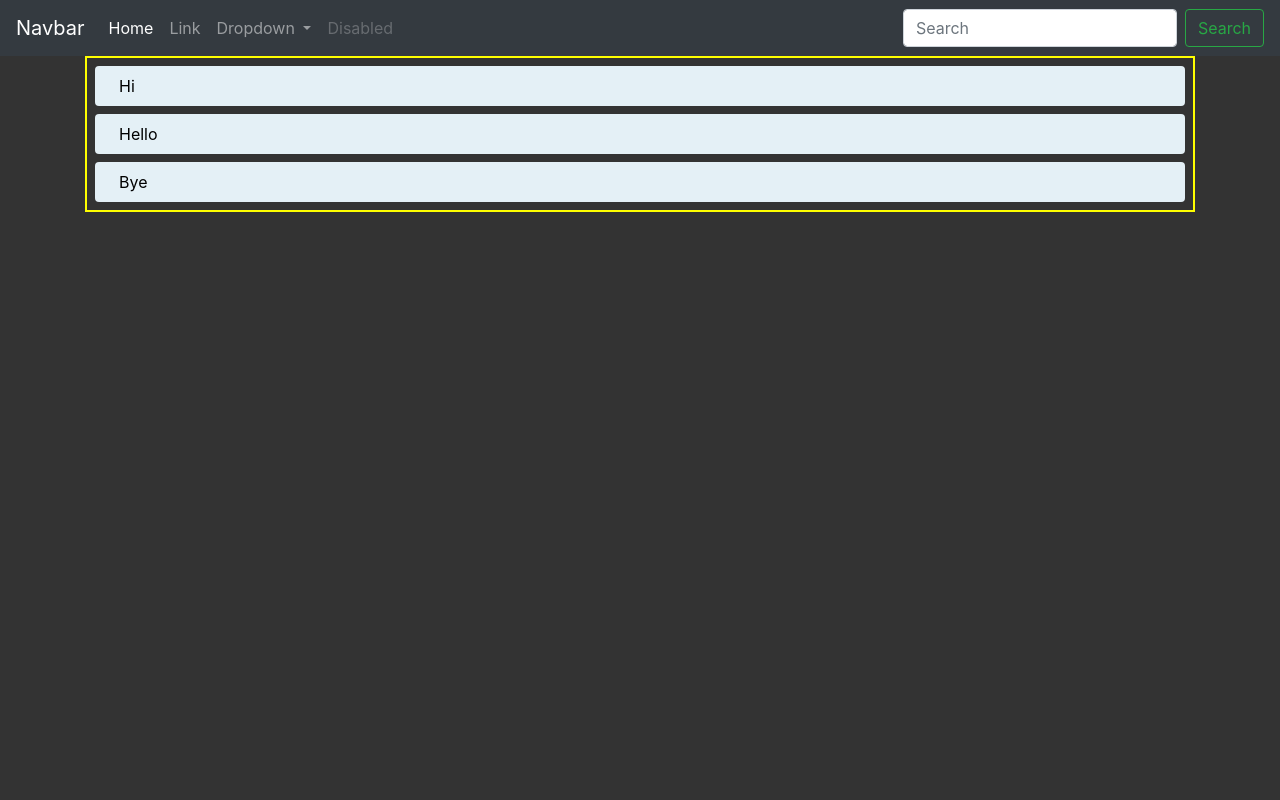
After one commit to jishnu0712/chat-app, a PHP site: page /inbox.html in a window 1280 px wide. The commit adds this page. Run offline with PHP 8.4, Linux system fonts and the light colour scheme; some libraries are stand-ins or nearby versions.

Commit message:
inbox page

```diff
--- /dev/null
+++ b/inbox.html
@@ -0,0 +1,72 @@
+<!DOCTYPE html>
+<html>
+
+<head>
+    <meta charset="utf-8">
+    <meta http-equiv="X-UA-Compatible" content="IE=edge">
+    <meta name="viewport" content="width=device-width, initial-scale=1">
+
+    <title>--- TODO ---</title>
+
+    <link rel="stylesheet" href="https://stackpath.bootstrapcdn.com/bootstrap/4.3.1/css/bootstrap.min.css">
+    <link rel="stylesheet" href="https://cdnjs.cloudflare.com/ajax/libs/font-awesome/5.8.1/css/fontawesome.min.css">
+    <link rel="stylesheet" href="styles.css">
+
+</head>
+
+<body>
+    <!-- navbar -->
+    <nav class="navbar navbar-expand-lg navbar-dark bg-dark">
+        <a class="navbar-brand" href="#">Navbar</a>
+        <button class="navbar-toggler" type="button" data-toggle="collapse" data-target="#navbarSupportedContent"
+            aria-controls="navbarSupportedContent" aria-expanded="false" aria-label="Toggle navigation">
+            <span class="navbar-toggler-icon"></span>
+        </button>
+
+        <div class="collapse navbar-collapse" id="navbarSupportedContent">
+            <ul class="navbar-nav mr-auto">
+                <li class="nav-item active">
+                    <a class="nav-link" href="#">Home <span class="sr-only">(current)</span></a>
+                </li>
+                <li class="nav-item">
+                    <a class="nav-link" href="#">Link</a>
+                </li>
+                <li class="nav-item dropdown">
+                    <a class="nav-link dropdown-toggle" href="#" id="navbarDropdown" role="button"
+                        data-toggle="dropdown" aria-haspopup="true" aria-expanded="false">
+                        Dropdown
+                    </a>
+                    <div class="dropdown-menu" aria-labelledby="navbarDropdown">
+                        <a class="dropdown-item" href="#">Action</a>
+                        <a class="dropdown-item" href="#">Another action</a>
+                        <div class="dropdown-divider"></div>
+                        <a class="dropdown-item" href="#">Something else here</a>
+                    </div>
+                </li>
+                <li class="nav-item">
+                    <a class="nav-link disabled" href="#">Disabled</a>
+                </li>
+            </ul>
+            <form class="form-inline my-2 my-lg-0">
+                <input class="form-control mr-sm-2" type="search" placeholder="Search" aria-label="Search">
+                <button class="btn btn-outline-success my-2 my-sm-0" type="submit">Search</button>
+            </form>
+        </div>
+    </nav>
+    <div class="container">
+        <div class="msg-container h-100">
+
+            <div class="msg m-2 py-2 px-4 rounded">Hi</div>
+            <div class="msg m-2 py-2 px-4 rounded">Hello</div>
+            <div class="msg m-2 py-2 px-4 rounded">Bye</div>
+
+        </div>
+    </div>
+
+    <!-- Including Bootstrap JS (with its jQuery dependency) so that dynamic components work -->
+    <script src="https://code.jquery.com/jquery-1.12.4.min.js"
+        integrity="sha256-ZosEbRLbNQzLpnKIkEdrPv7lOy9C27hHQ+Xp8a4MxAQ=" crossorigin="anonymous"></script>
+    <script src="https://stackpath.bootstrapcdn.com/bootstrap/4.3.1/js/bootstrap.min.js"></script>
+</body>
+
+</html>
--- a/styles.css
+++ b/styles.css
@@ -2,6 +2,7 @@
     box-sizing: border-box;
 }
 body{
+    height: 100vh;
     background-color: #333;
     color:honeydew;
 }
@@ -9,3 +10,12 @@ body{
     border: 2px solid yellow;
     padding: 100px 400px;
 }
+
+.msg-container {
+    border: 2px solid yellow;
+}
+.msg {
+    background-color: #e4f0f6;
+    color: black;
+
+}
```
